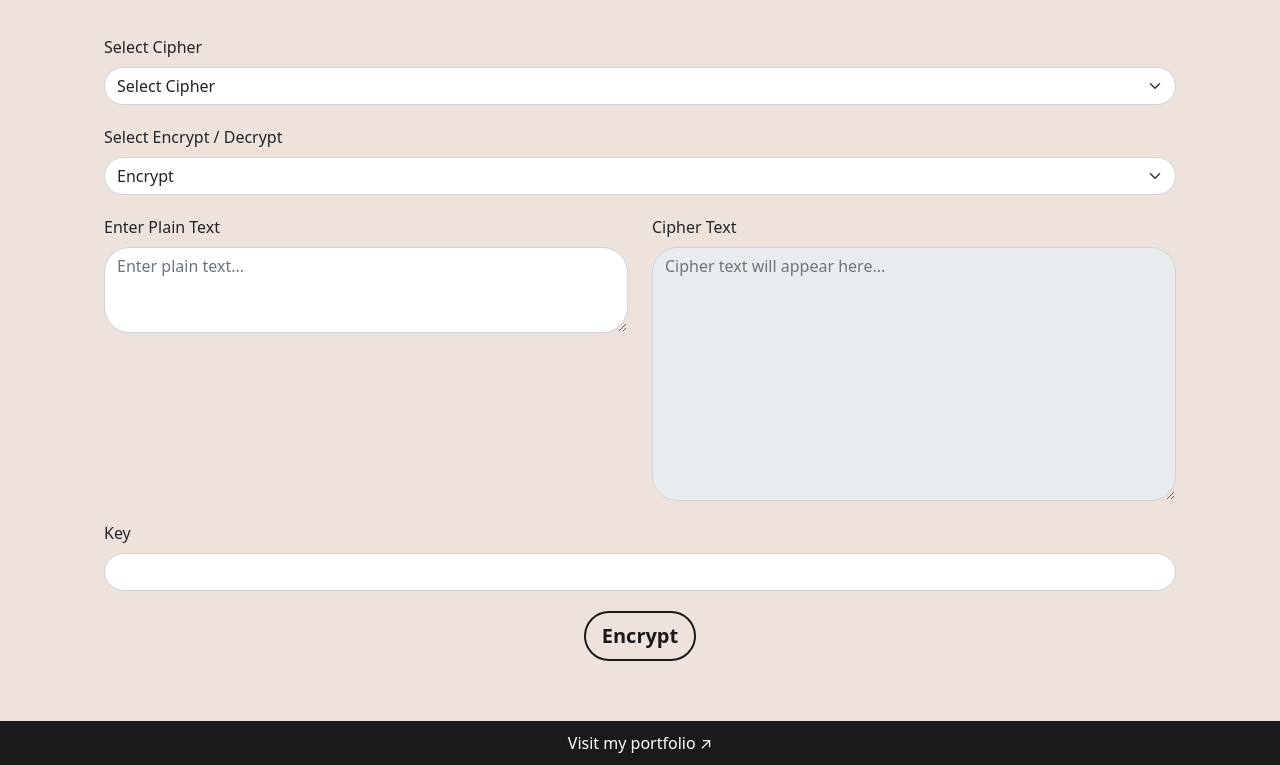
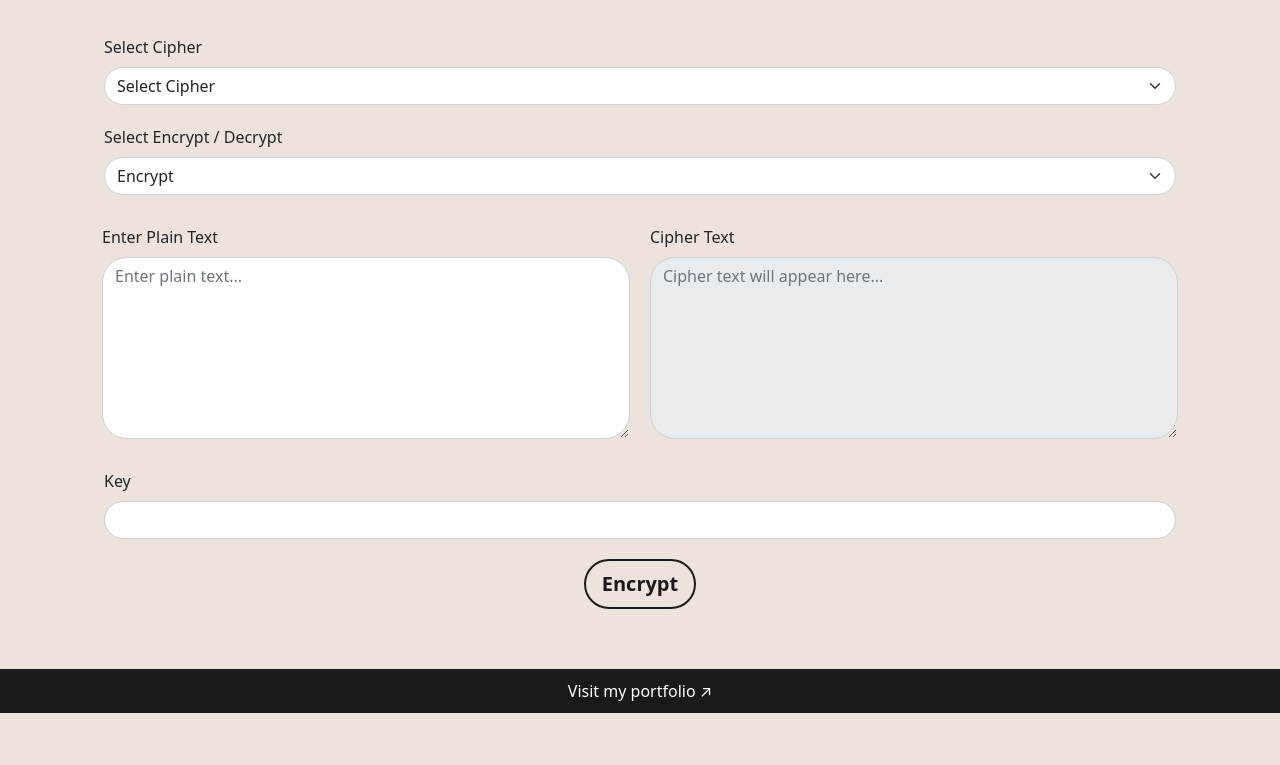
Before and after one commit to malikhuzafah/Ciphers, a plain HTML site: page index.html in a window 1280 px wide. Shown: the part 123-888 px from the top of the page. After the commit the page ends 836 px from the top, so only its background shows below. Drawn offline with nearby package versions, Linux system fonts and the light colour scheme.

Commit message:
Update index.html

```diff
--- a/index.html
+++ b/index.html
@@ -45,14 +45,14 @@
             </div>
             <div class="container content">
                 <div class="row">
-                    <div class="col-12 col-md-6">
+                    <div class="col-12 col-md-6 content">
                         <label for="plainTextArea" class="form-label" id="textLabel">Enter Plain Text</label>
-                        <textarea class="form-control" id="plainTextArea" rows="3"
+                        <textarea class="form-control" id="plainTextArea" rows="7"
                             placeholder="Enter plain text..."></textarea>
                     </div>
-                    <div class="col-12 col-md-6">
+                    <div class="col-12 col-md-6 content">
                         <label for="resultTextArea" class="form-label" id="resultLabel">Cipher Text</label>
-                        <textarea class="form-control" id="resultTextArea" rows="10"
+                        <textarea class="form-control" id="resultTextArea" rows="7"
                             placeholder="Cipher text will appear here..." disabled></textarea>
                     </div>
                 </div>
```
